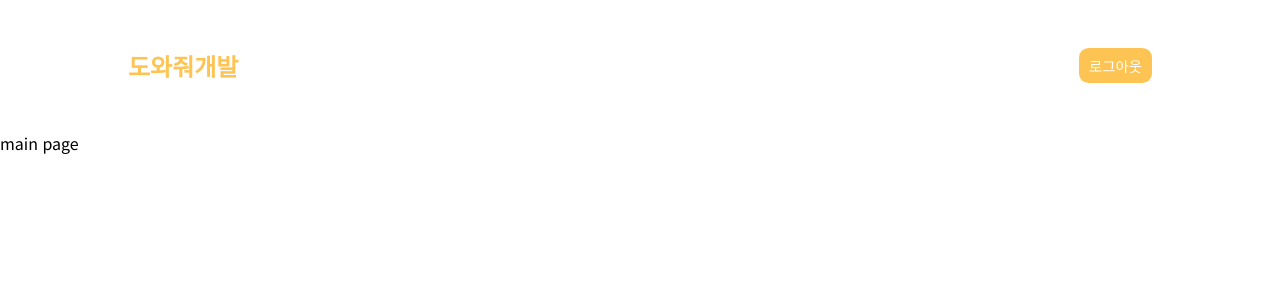
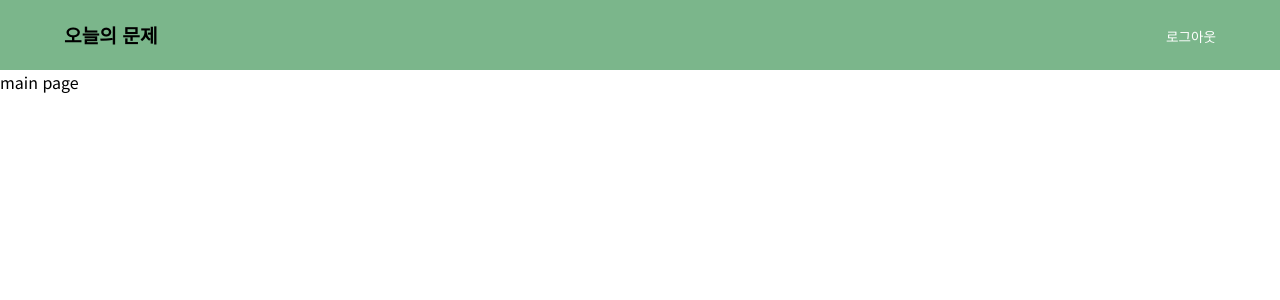
Before and after one commit to HelpCS/HelpCS_frontend, a Next.js app: page / in a window 1280 px wide. Shown: the top 300 px of the page. Built offline with nearby package versions, Linux system fonts and the light colour scheme.

Commit message:
[#7] Feat: nav 개발

```diff
--- a/src/components/common/Nav.tsx
+++ b/src/components/common/Nav.tsx
@@ -6,7 +6,7 @@ function Nav() {
     <StyledNav>
       <Link href="/">
         <a>
-          <StyledLogoName>도와줘개발</StyledLogoName>
+          <StyledLogoName>오늘의 문제</StyledLogoName>
         </a>
       </Link>
       <div>
@@ -22,22 +22,20 @@ const StyledNav = styled("nav", {
   display: "flex",
   justifyContent: "space-between",
   alignItems: "center",
-  padding: "3rem 8rem",
+  padding: "1.3rem 4rem",
+  backgroundColor: "$pastelGreen",
 });
 
 const StyledLogoName = styled("h1", {
-  color: "$yellow",
   fontWeight: "$lg",
   cursor: "pointer",
+  fontSize: "1.2rem",
 });
 
 const StyledButton = styled("button", {
-  backgroundColor: "$yellow",
   color: "$white",
   fontWeight: "$md",
-  fontSize: "0.9rem",
-  borderRadius: "0.6rem",
-  padding: "0.43rem 0.63rem",
+  fontSize: "0.85rem",
   "&:hover": {
     opacity: 0.89,
     transition: "all 0.3s",
```
